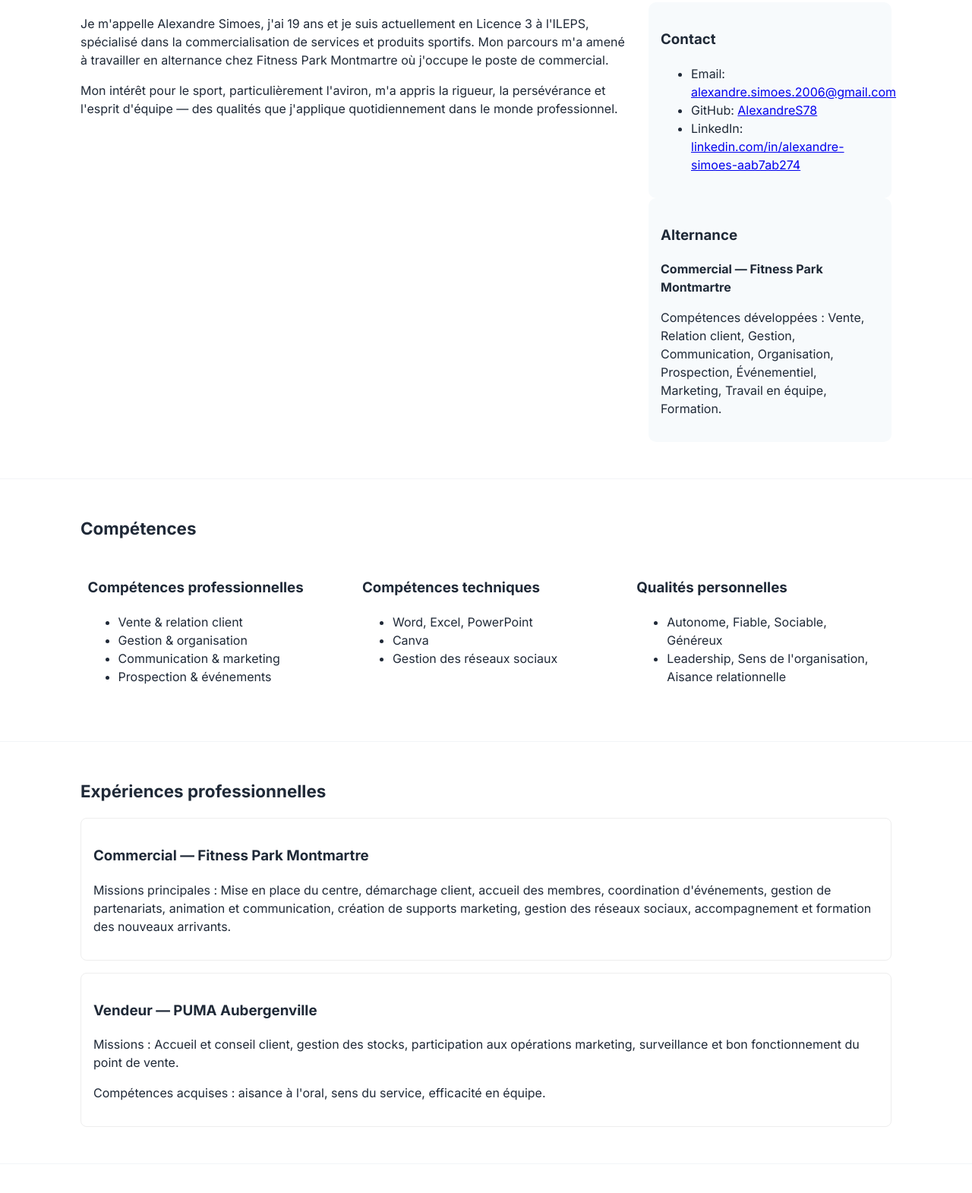
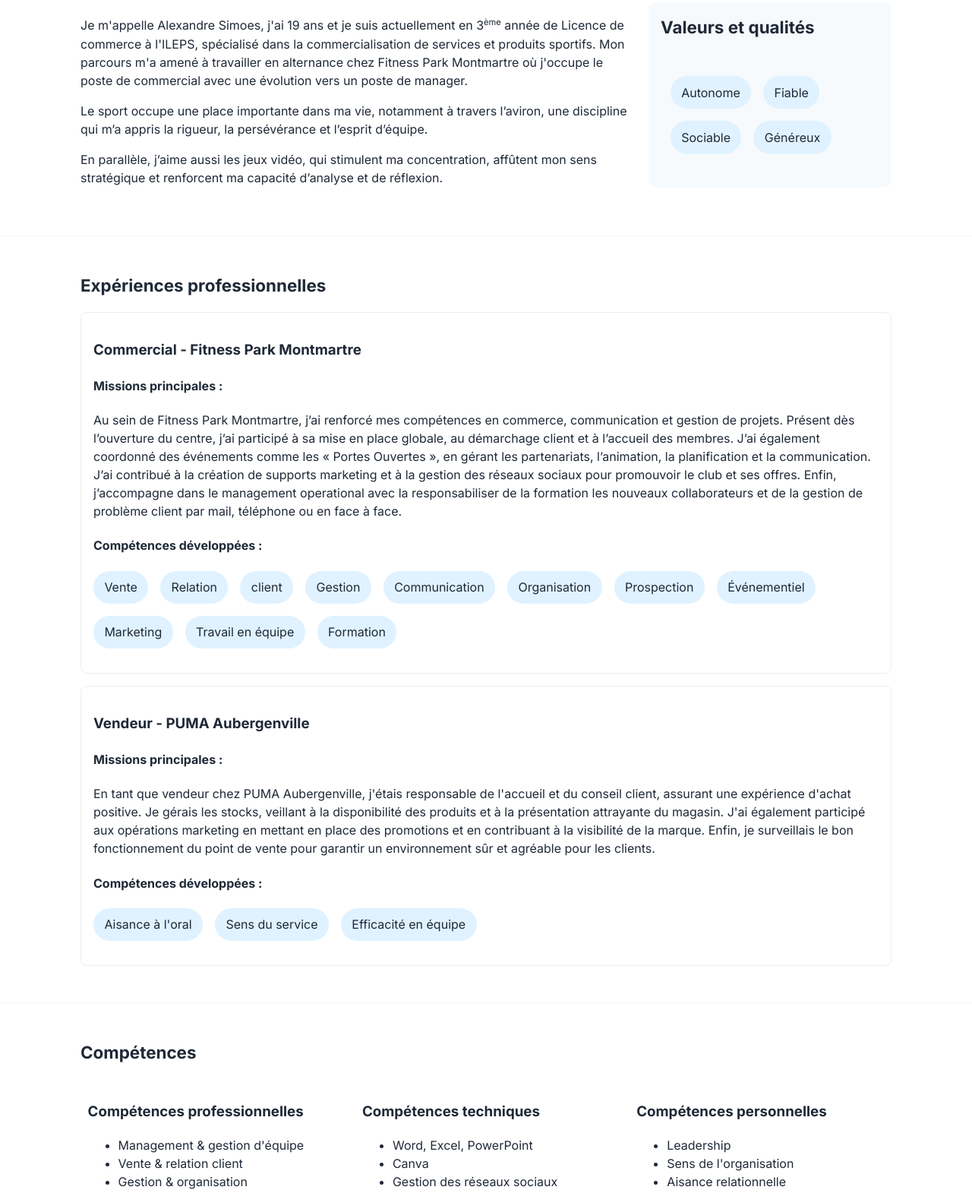
Before and after one commit to AlexandreS78/portfolio-as.github.io, a plain HTML site: page index.html in a window 1280 px wide. Shown: the part 635-2206 px from the top of the page at 76% size. Drawn offline with Linux system fonts and the light colour scheme.

Commit message:
Mise à jour du portfolio : amélioration de la structure HTML, ajout de sections sur les expériences professionnelles et les compétences, et ajustements CSS pour une meilleure présentation.

```diff
--- a/index.html
+++ b/index.html
@@ -16,7 +16,7 @@
 <head>
     <meta charset="UTF-8">
     <meta name="viewport" content="width=device-width, initial-scale=1">
-  <title>Alexandre Simoes — Portfolio</title>
+    <title>Alexandre Simoes - Portfolio</title>
     <link rel="stylesheet" href="style.css">
     <link href="https://fonts.googleapis.com/css2?family=Inter:wght@300;400;600;700;800&display=swap" rel="stylesheet">
     <script src="script.js" defer></script>
@@ -34,14 +34,17 @@
             <span class="name"><strong>Alexandre</strong> Simoes</span>
         </a>
         <button class="nav-toggle" aria-controls="main-nav" aria-expanded="false" aria-label="Ouvrir le menu">
-        <svg width="28" height="28" viewBox="0 0 24 24" aria-hidden="true"><path d="M3 6h18M3 12h18M3 18h18" stroke="#000" stroke-width="2" stroke-linecap="round" stroke-linejoin="round" fill="none"/></svg>
+            <svg width="28" height="28" viewBox="0 0 24 24" aria-hidden="true">
+                <path d="M3 6h18M3 12h18M3 18h18" stroke="#000" stroke-width="2" stroke-linecap="round"
+                      stroke-linejoin="round" fill="none"/>
+            </svg>
         </button>
         <nav id="main-nav" class="main-nav" role="navigation">
             <ul>
                 <li><a href="#hero">Accueil</a></li>
                 <li><a href="#about">À propos</a></li>
+                <li><a href="#experience">Expériences</a></li>
                 <li><a href="#skills">Compétences</a></li>
-          <li><a href="#experience">Expériences</a></li>
                 <li><a href="#education">Études</a></li>
                 <li><a href="#hobbies">Loisirs</a></li>
                 <li><a href="#projects">Projets</a></li>
@@ -59,8 +62,9 @@
         <div class="container hero-grid">
             <div class="hero-content">
                 <h1>Alexandre Simoes</h1>
-          <p class="lead">Passionné par le sport et le contact humain, j'ai choisi d'en faire un projet professionnel.</p>
-          <p class="role">Commercial | Licence 3 — Commercialisation de services et produits sportifs (ILEPS)</p>
+                <p class="lead">Passionné par le sport et le contact humain, j'ai choisi d'en faire un projet
+                    professionnel.</p>
+                <p class="role">Commercial | Licence 3 - Commercialisation de services et produits sportifs (ILEPS)</p>
                 <div class="hero-actions">
                     <a class="btn btn-primary" href="pdf/CV.pdf" target="_blank" rel="noopener">Voir mon CV</a>
                     <a class="btn btn-outline" href="#contact">Me contacter</a>
@@ -78,25 +82,95 @@
             <h2>À propos</h2>
             <div class="about-grid">
                 <div>
-            <p>Je m'appelle Alexandre Simoes, j'ai 19 ans et je suis actuellement en Licence 3 à l'ILEPS, spécialisé dans la commercialisation de services et produits sportifs. Mon parcours m'a amené à travailler en alternance chez Fitness Park Montmartre où j'occupe le poste de commercial.</p>
-            <p>Mon intérêt pour le sport, particulièrement l'aviron, m'a appris la rigueur, la persévérance et l'esprit d'équipe — des qualités que j'applique quotidiennement dans le monde professionnel.</p>
+                    <p>
+                        Je m'appelle Alexandre Simoes, j'ai 19 ans et je suis actuellement en
+                        3<sup><small>ème</small></sup> année de Licence de commerce à l'ILEPS,
+                        spécialisé dans la commercialisation de services et produits sportifs.
+                        Mon parcours m'a amené à travailler en alternance chez Fitness Park Montmartre
+                        où j'occupe le poste de commercial avec une évolution vers un poste de manager.
+                    </p>
+                    <p>
+                        Le sport occupe une place importante dans ma vie, notamment à travers l’aviron, une
+                        discipline qui m’a appris la rigueur, la persévérance et l’esprit d’équipe.
+                    </p>
+                    <p>
+                        En parallèle, j’aime aussi les jeux vidéo, qui stimulent ma concentration, affûtent mon sens
+                        stratégique et renforcent ma capacité d’analyse et de réflexion.
+                    </p>
                 </div>
                 <div class="about-cards">
                     <div class="card">
-              <h3>Contact</h3>
-              <ul class="contact-list">
-                <li>Email: <a href="mailto:alexandre.simoes.2006@gmail.com">alexandre.simoes.2006@gmail.com</a></li>
-                <li>GitHub: <a href="https://github.com/AlexandreS78" target="_blank" rel="noopener">AlexandreS78</a></li>
-                <li>LinkedIn: <a href="https://www.linkedin.com/in/alexandre-simoes-aab7ab274" target="_blank" rel="noopener">linkedin.com/in/alexandre-simoes-aab7ab274</a></li>
+                        <h2>Valeurs et qualités</h2>
+                        <div class="card-content">
+                            <ul class="values-list">
+                                <li>Autonome</li>
+                                <li>Fiable</li>
+                                <li>Sociable</li>
+                                <li>Généreux</li>
                             </ul>
                         </div>
-
-            <div class="card">
-              <h3>Alternance</h3>
-              <p><strong>Commercial — Fitness Park Montmartre</strong></p>
-              <p>Compétences développées : Vente, Relation client, Gestion, Communication, Organisation, Prospection, Événementiel, Marketing, Travail en équipe, Formation.</p>
                     </div>
                 </div>
+            </div>
+        </div>
+    </section>
+
+    <section id="experience" class="section experience">
+        <div class="container">
+            <h2>Expériences professionnelles</h2>
+            <div class="timeline">
+                <article class="timeline-item">
+                    <h3>Commercial - Fitness Park Montmartre</h3>
+
+                    <h4>Missions principales :</h4>
+                    <p>
+                        Au sein de Fitness Park Montmartre, j’ai renforcé mes compétences en commerce,
+                        communication et gestion de projets. Présent dès l’ouverture du centre, j’ai participé à sa
+                        mise en place globale, au démarchage client et à l’accueil des membres. J’ai également
+                        coordonné des événements comme les « Portes Ouvertes », en gérant les partenariats,
+                        l’animation, la planification et la communication. J’ai contribué à la création de supports
+                        marketing et à la gestion des réseaux sociaux pour promouvoir le club et ses offres. Enfin,
+                        j’accompagne dans le management operational avec la responsabiliser de la formation les nouveaux
+                        collaborateurs et de la gestion de problème client par mail, téléphone ou en face à face.
+                    </p>
+
+                    <h4>Compétences développées :</h4>
+                    <ul class="values-list">
+                        <li>Vente</li>
+                        <li>Relation</li>
+                        <li>client</li>
+                        <li>Gestion</li>
+                        <li>Communication</li>
+                        <li>Organisation</li>
+                        <li>Prospection</li>
+                        <li>Événementiel</li>
+                        <li>Marketing</li>
+                        <li>Travail en équipe</li>
+                        <li>Formation</li>
+                    </ul>
+                </article>
+
+                <article class="timeline-item">
+                    <h3>Vendeur - PUMA Aubergenville</h3>
+
+                    <h4>Missions principales :</h4>
+                    <p>
+                        En tant que vendeur chez PUMA Aubergenville, j'étais responsable de l'accueil et du conseil
+                        client, assurant une expérience d'achat positive. Je gérais les stocks, veillant à la
+                        disponibilité
+                        des produits et à la présentation attrayante du magasin. J'ai également participé aux opérations
+                        marketing en mettant en place des promotions et en contribuant à la visibilité de la marque.
+                        Enfin, je surveillais le bon fonctionnement du point de vente pour garantir un environnement sûr
+                        et agréable pour les clients.
+                    </p>
+
+                    <h4>Compétences développées :</h4>
+                    <ul class="values-list">
+                        <li>Aisance à l'oral</li>
+                        <li>Sens du service</li>
+                        <li>Efficacité en équipe</li>
+                    </ul>
+                </article>
             </div>
         </div>
     </section>
@@ -109,6 +183,7 @@
                 <div class="skill-group">
                     <h3>Compétences professionnelles</h3>
                     <ul>
+                        <li>Management & gestion d'équipe</li>
                         <li>Vente & relation client</li>
                         <li>Gestion & organisation</li>
                         <li>Communication & marketing</li>
@@ -124,34 +199,13 @@
                     </ul>
                 </div>
                 <div class="skill-group">
-                    <h3>Qualités personnelles</h3>
+                    <h3>Compétences personnelles</h3>
                     <ul>
-                        <li>Autonome, Fiable, Sociable, Généreux</li>
-                        <li>Leadership, Sens de l'organisation, Aisance relationnelle</li>
+                        <li>Leadership</li>
+                        <li>Sens de l'organisation</li>
+                        <li>Aisance relationnelle</li>
                     </ul>
                 </div>
-            </div>
-        </div>
-    </section>
-
-    <section id="experience" class="section experience">
-        <div class="container">
-            <h2>Expériences professionnelles</h2>
-            <div class="timeline">
-                <article class="timeline-item">
-                    <h3>Commercial — Fitness Park Montmartre</h3>
-                    <p>Missions principales : Mise en place du centre, démarchage client, accueil des membres,
-                        coordination d'événements, gestion de partenariats, animation et communication, création de
-                        supports marketing, gestion des réseaux sociaux, accompagnement et formation des nouveaux
-                        arrivants.</p>
-                </article>
-
-                <article class="timeline-item">
-                    <h3>Vendeur — PUMA Aubergenville</h3>
-                    <p>Missions : Accueil et conseil client, gestion des stocks, participation aux opérations marketing,
-                        surveillance et bon fonctionnement du point de vente.</p>
-                    <p>Compétences acquises : aisance à l'oral, sens du service, efficacité en équipe.</p>
-                </article>
             </div>
         </div>
     </section>
@@ -161,7 +215,7 @@
             <h2>Études</h2>
             <div class="edu-grid">
                 <div class="edu-item">
-                    <h3>ILEPS — Licence 3</h3>
+                    <h3>ILEPS - Licence 3</h3>
                     <p>Domaine : Commercialisation de services et produits sportifs</p>
                 </div>
             </div>
@@ -201,22 +255,10 @@
 
                 <div>
                     <h3>Autres intérêts</h3>
-                    <p>Jeux vidéo, jeux de société — compétences : concentration, stratégie, réflexion, analyse,
+                    <p>Jeux vidéo, jeux de société - compétences : concentration, stratégie, réflexion, analyse,
                         partage.</p>
                 </div>
             </div>
-        </div>
-    </section>
-
-    <section id="values" class="section values">
-        <div class="container">
-            <h2>Valeurs et qualités</h2>
-            <ul class="values-list">
-                <li>Autonome</li>
-                <li>Fiable</li>
-                <li>Sociable</li>
-                <li>Généreux</li>
-            </ul>
         </div>
     </section>
 
@@ -226,17 +268,24 @@
             <div class="projects-grid">
                 <div class="project">
                     <h3>Objectif études</h3>
-                    <p>Poursuivre en Master dans le business development, le commerce et le management du sport.</p>
+                    <p>
+                        Poursuivre en Master pour développer une expertise complète en marketing, management et stratégie
+                        commerciale.
+                    </p>
                 </div>
                 <div class="project">
                     <h3>Objectif professionnel</h3>
-                    <p>Devenir un professionnel accompli dans la gestion et le développement d'entreprises
-                        sportives.</p>
+                    <p>
+                        Devenir un professionnel accompli dans la gestion et le développement d'entreprises
+                        sportives.
+                    </p>
                 </div>
                 <div class="project">
                     <h3>Motivation</h3>
-                    <p>Mettre en avant mes compétences et continuer à progresser dans un environnement stimulant et
-                        ambitieux.</p>
+                    <p>
+                        Mettre en avant mes compétences et continuer à progresser dans un environnement compétitif et
+                        innovant.
+                    </p>
                 </div>
             </div>
         </div>
@@ -282,15 +331,16 @@
     <section id="privacy" class="section privacy">
         <div class="container">
             <h2>Mentions légales</h2>
-            <p>Site réalisé par Alexandre Simoes — Informations de contact disponibles dans la section Contact. Ce site
+            <p>Site réalisé par Alexandre Simoes - Informations de contact disponibles dans la section Contact. Ce site
                 a pour vocation de présenter le parcours professionnel et les compétences.</p>
         </div>
     </section>
 </main>
 
+
 <footer class="site-footer">
     <div class="container footer-inner">
-      <p>© <span id="year"></span> Alexandre Simoes — Tous droits réservés.</p>
+        <p>© <span id="year"></span> Alexandre Simoes - Tous droits réservés.</p>
         <div class="footer-links">
             <a href="#privacy">Mentions</a>
             <a href="#contact">Contact</a>
--- a/style.css
+++ b/style.css
@@ -16,6 +16,7 @@
     --primary: #0b5fff; /* bleu sportif */
     --accent: #00b99b; /* vert accent */
     --card: #f7fafc;
+    --bubble-card: #e0f2ff;
     --danger: #ff6b6b;
     --max-width: 1100px;
     --container-padding: 1rem;
@@ -218,6 +219,16 @@ body {
     border-radius: 10px
 }
 
+.about-cards .card .card-content {
+    display: flex;
+    flex-direction: column;
+    align-items: center;
+    justify-content: center;
+    text-align: center;
+    gap: 0.6rem;
+    padding: 0.8rem;
+}
+
 .skills-grid {
     display: grid;
     grid-template-columns:repeat(3, 1fr);
@@ -263,7 +274,7 @@ body {
 }
 
 .values-list li {
-    background: var(--card);
+    background: var(--bubble-card);
     padding: 0.6rem 0.9rem;
     border-radius: 999px
 }
```
Also changed, not shown: script.js (+31 -30 lines), 1 other file. Lines whose indentation alone changed are shown as unchanged.
